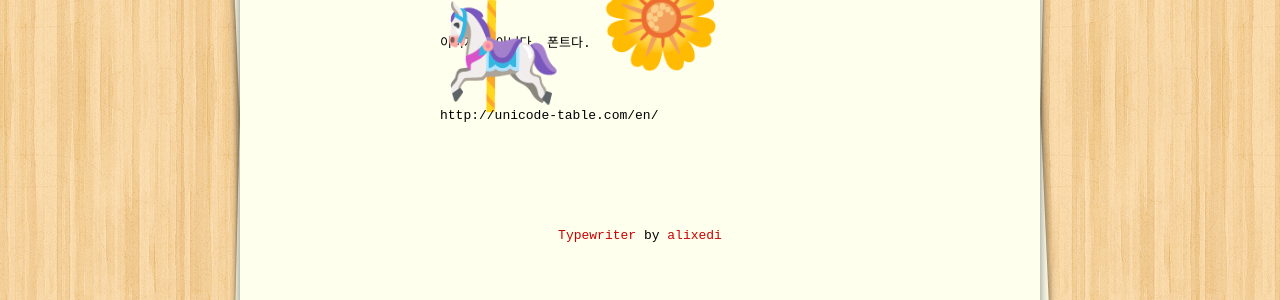
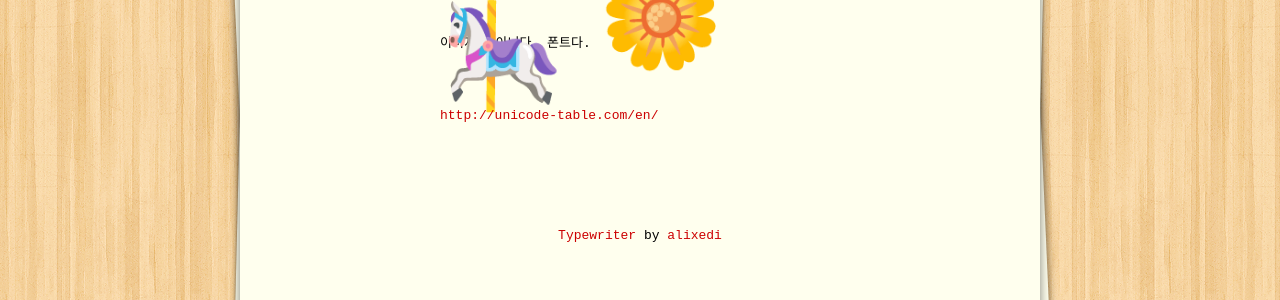
Before and after one commit to zatourie/zatourie.github.io, a Jekyll site: the page built from _posts/2015-08-21-unicode_table.md, in a window 1280 px wide. Shown: the part 543-843 px from the top of the page. Built offline with Jekyll 4.4.1, drawn with Linux system fonts in a browser that asks for light colours.

Commit message:
Update 2015-08-21-unicode_table.md

```diff
--- a/_posts/2015-08-21-unicode_table.md
+++ b/_posts/2015-08-21-unicode_table.md
@@ -4,4 +4,4 @@ title: 유니코드 폰트 테이블
 ---
 이미지가 아니다. 폰트다. <sub style="font-size:100px;">&#127804;&#127904; </sub>
 
-http://unicode-table.com/en/
+<http://unicode-table.com/en/>
```
